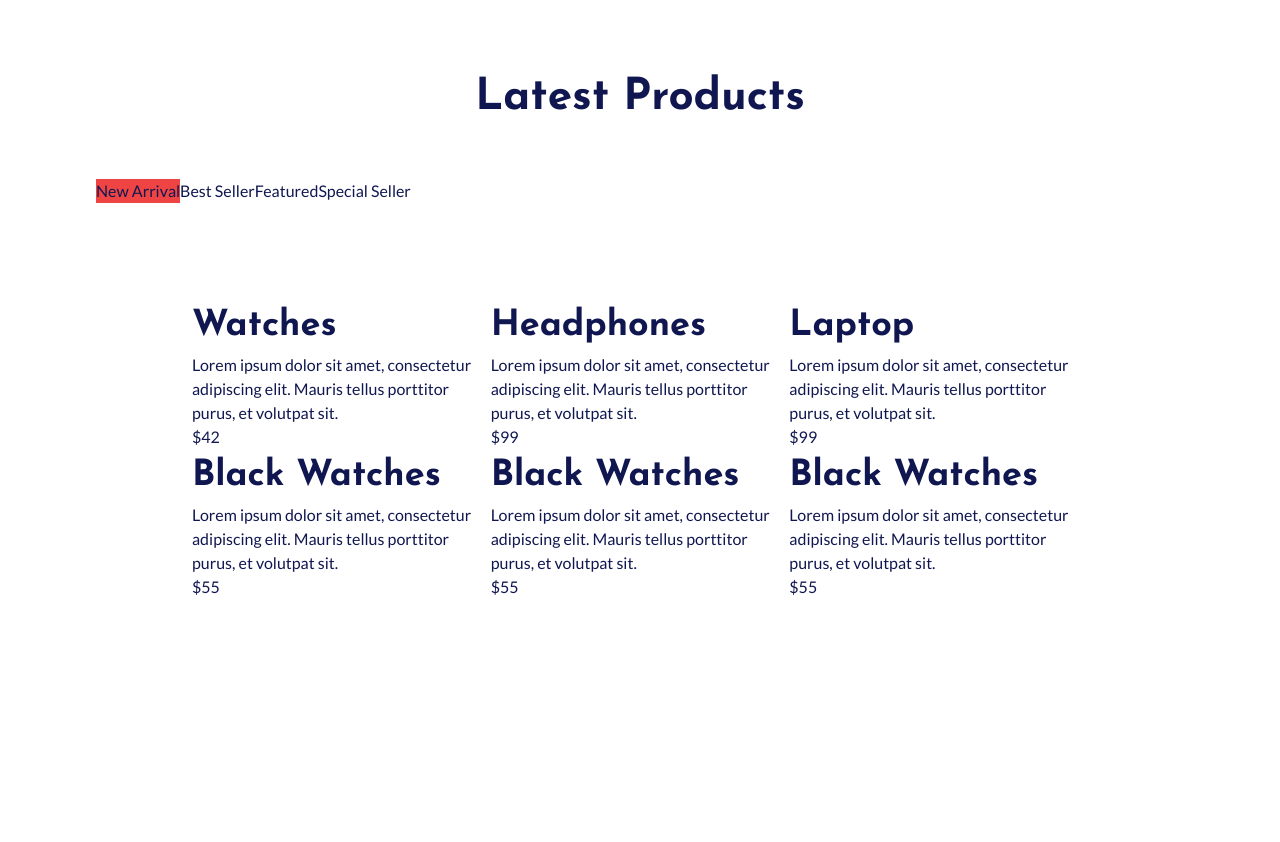
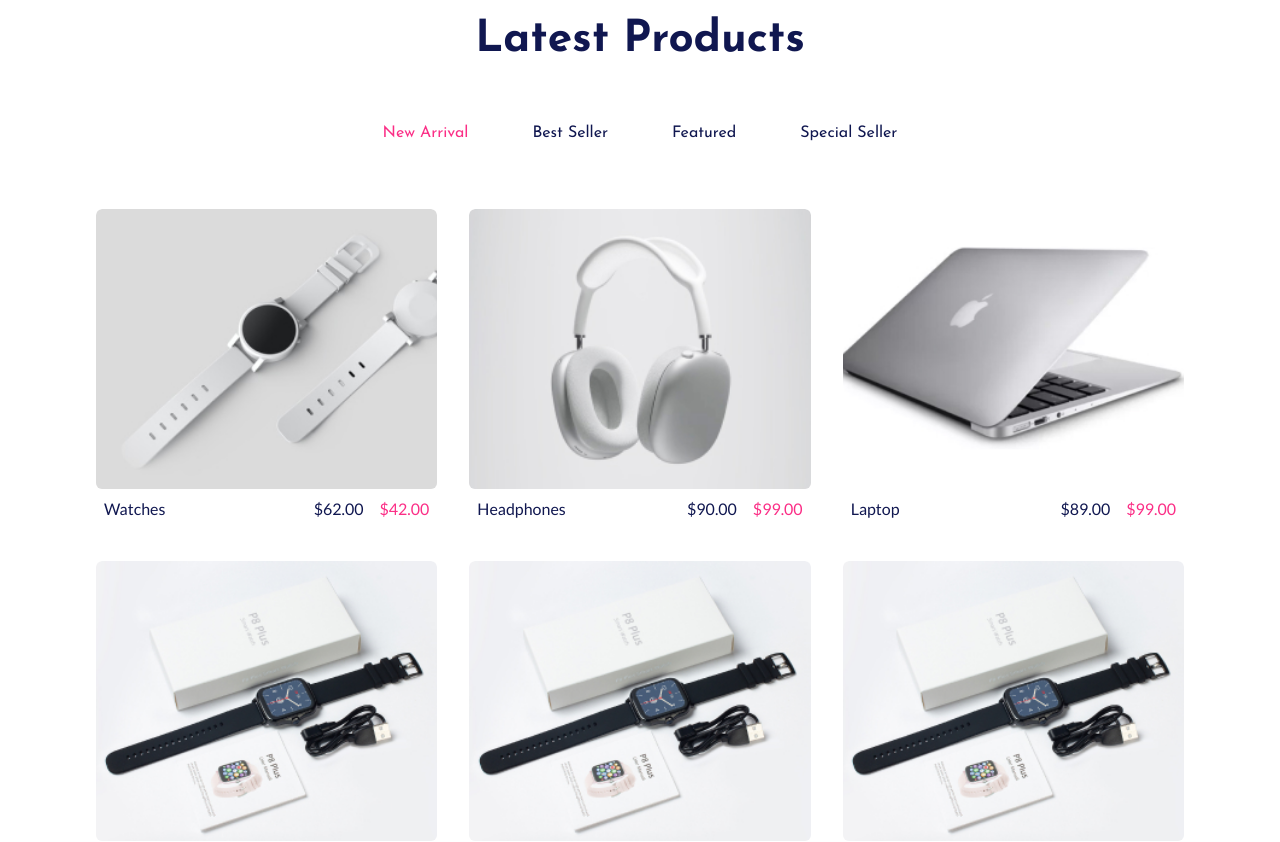
Before and after one commit to RochaDiego04/Hekto, a React (Vite) app: page / in a window 1280 px wide. Shown: the part 1440-2282 px from the top of the page. Built offline with nearby package versions, Linux system fonts and the light colour scheme; data requests are answered from the project's data file.

Commit message:
feat [featured-products]: Product cards design splited for different product cards, design of featured product cards implemented
TODO: still missing the different endpoints and http functions

```diff
--- a/src/components/FeaturedProducts.tsx
+++ b/src/components/FeaturedProducts.tsx
@@ -12,39 +12,39 @@ export default function FeaturedProducts() {
     isError,
     error,
   } = useQuery<ProductInfo[], FetchError>({
-    queryKey: ["featuredProducts", { limit: 6 }],
-    queryFn: ({ signal }) => fetchFeaturedProducts({ signal, limit: 6 }),
+    queryKey: ["featuredProducts"],
+    queryFn: fetchFeaturedProducts,
   });
 
-  if (isLoading)
+  const renderContent = () => {
+    if (isLoading) {
+      return <DotLoader color="#f0056a" className="mx-auto" />;
+    }
+
+    if (isError) {
       return (
-      <section className="p-maxContainer md:p-24">
-        <h2 className="text-center mb-12">Featured Products</h2>
-        <DotLoader color="#f0056a" className="mx-auto"></DotLoader>
-      </section>
-    );
-
-  if (isError)
-    return (
-      <section className="p-maxContainer md:p-24 bg-dangerLight">
-        <h2 className="text-center mb-12">Featured Products</h2>
-        <p className=" text-black">
+        <div className="bg-dangerLight">
+          <p className="text-black">
             <span className="bold text-danger">Error Code:</span>{" "}
             {error.code ?? "N/A"}
           </p>
-        <p className=" text-black">
+          <p className="text-black">
             <span className="bold text-danger">Error Message:</span>{" "}
             {error.message ?? "N/A"}
           </p>
-      </section>
+        </div>
       );
+    }
+
+    return featuredProductsData ? (
+      <ProductSlider productsInfo={featuredProductsData} />
+    ) : null;
+  };
 
   return (
     <section className="p-maxContainer md:p-24">
-      <h2 className="text-center mb-12">Featured Products</h2>
-      {featuredProductsData && (
-        <ProductSlider productsInfo={featuredProductsData} />
-      )}
+      <h2 className="text-center">Featured Products</h2>
+      {renderContent()}
     </section>
   );
 }
--- a/src/components/ProductCard/ProductCard.css
+++ b/src/components/ProductCard/ProductCard.css
@@ -6,7 +6,7 @@
 }
 
 .productCard:hover {
-  box-shadow: 0.6rem 2.5rem 2rem 0rem rgba(16, 23, 80, 0.2);
+  box-shadow: 0.6rem 1.2rem 1.7rem 0rem rgba(16, 23, 80, 0.2);
   transform: translateY(-1.5rem);
 }
 
@@ -52,6 +52,39 @@
   margin-bottom: 0.3rem;
 }
 
+/* STYLES FOR CARD 2 */
+.productCard--2 {
+  overflow: hidden;
+}
+
+.productCard--2:hover .productCard--2__topSection__optionButtons {
+  display: flex;
+  flex-direction: column;
+}
+
+.productCard--2__topSection {
+  display: grid;
+  grid-template-columns: 1fr;
+  grid-template-rows: 1fr;
+}
+
+.productCard--2__topSection img {
+  grid-column: 1 / 1;
+  grid-row: 1 / 1;
+}
+
+.productCard--2__topSection__optionButtons {
+  grid-column: 1 / 1;
+  grid-row: 1 / 2;
+  align-self: end;
+
+  display: none;
+  gap: 0.2rem;
+  margin: 0.5rem;
+
+  animation: moveInBottom 0.5s ease-in-out;
+}
+
 @keyframes moveInTop {
   0% {
     opacity: 0;
@@ -62,3 +95,14 @@
     transform: translateY(0);
   }
 }
+
+@keyframes moveInBottom {
+  0% {
+    opacity: 0;
+    transform: translateY(15px) scale(0.9);
+  }
+  100% {
+    opacity: 1;
+    transform: translateY(0) scale(1);
+  }
+}
--- /dev/null
+++ b/src/components/ProductCard/ProductCard2.tsx
@@ -0,0 +1,72 @@
+import CartIcon from "../../assets/CartIcon";
+import HeartIcon from "../../assets/HeartIcon";
+import ZoomIcon from "../../assets/ZoomIcon";
+import Button from "../Button/Button";
+
+import { Link } from "react-router-dom";
+import { ProductInfo } from "../../interfaces/ProductInfo";
+import { formatter } from "../../util/formatPrice";
+
+type ProductCard2Props = {
+  productInfo: ProductInfo;
+};
+
+export default function ProductCard2({ productInfo }: ProductCard2Props) {
+  return (
+    <div className="productCard--2 bg-whiteshadow-lg rounded-md">
+      <Link to={`/products/${productInfo.id}`}>
+        <div className="productCard--2__topSection">
+          <img
+            src={productInfo.images[0]}
+            alt={productInfo.title}
+            className="w-full h-[35vh] object-cover rounded-md"
+          />
+          <OptionButtons />
+        </div>
+
+        <div className="p-2 flex">
+          <p className="mr-auto">{productInfo.title}</p>
+          <div className="justify-self-end flex gap-4">
+            {productInfo.discountPrice ? (
+              <>
+                <p className="text-dark">
+                  {formatter.format(productInfo.discountPrice)}
+                </p>
+                <p className="text-primary">
+                  {formatter.format(productInfo.price)}
+                </p>
+              </>
+            ) : (
+              <p className="text-primary">
+                {formatter.format(productInfo.price)}
+              </p>
+            )}
+          </div>
+        </div>
+      </Link>
+    </div>
+  );
+}
+
+const OptionButtons = () => (
+  <div className="productCard--2__topSection__optionButtons">
+    <Button
+      mode="option"
+      className="items-center w-9 h-9"
+      href="#"
+      Icon={() => <CartIcon fillColor="#7e33e0" width="18px" height="18px" />}
+    ></Button>
+    <Button
+      mode="option"
+      className="items-center w-9 h-9"
+      href="#"
+      Icon={() => <HeartIcon fillColor="#7e33e0" width="18px" height="18px" />}
+    ></Button>
+    <Button
+      mode="option"
+      className="items-center w-9 h-9"
+      href="#"
+      Icon={() => <ZoomIcon fillColor="#7e33e0" width="18px" height="18px" />}
+    ></Button>
+  </div>
+);
--- /dev/null
+++ b/src/components/ProductCard/ProductCardWrapper.tsx
@@ -0,0 +1,22 @@
+import ProductCard1 from "./ProductCard1";
+import { ProductInfo } from "../../interfaces/ProductInfo";
+import ProductCard2 from "./ProductCard2";
+
+type ProductCardWrapperProps = {
+  mode: "productCard1" | "productCard2";
+  productInfo: ProductInfo;
+};
+
+export default function ProductCardWrapper({
+  mode,
+  productInfo,
+}: ProductCardWrapperProps) {
+  switch (mode) {
+    case "productCard1":
+      return <ProductCard1 productInfo={productInfo} />;
+    case "productCard2":
+      return <ProductCard2 productInfo={productInfo} />;
+    default:
+      return null;
+  }
+}
--- a/src/components/Slider/ProductSlider.tsx
+++ b/src/components/Slider/ProductSlider.tsx
@@ -1,8 +1,8 @@
 import { useMemo, useState } from "react";
 import { Minus } from "lucide-react";
 import { ProductInfo } from "../../interfaces/ProductInfo";
-import ProductCard from "../ProductCard/ProductCard";
 import "./CardSlider.css";
+import ProductCardWrapper from "../ProductCard/ProductCardWrapper";
 
 const ITEMS_PER_SLIDE = 4;
 
@@ -36,13 +36,17 @@ export default function ProductSlider({ productsInfo }: ProductSliderProps) {
         {Array.from({ length: totalSlides }).map((_, gridSlideIndex) => (
           <div
             key={gridSlideIndex}
-            className={`grid grid-cols-2 md:grid-cols-${ITEMS_PER_SLIDE} gap-4 w-full min-w-full h-full card-slider--card p-10 pb-20 transition-transform duration-300`}
+            className={`grid grid-cols-2 md:grid-cols-${ITEMS_PER_SLIDE} gap-4 w-full min-w-full h-full card-slider--card px-10 pt-10 pb-20 transition-transform duration-300`}
             style={{
               transform: `translateX(${-100 * slideIndex}%)`,
             }}
           >
             {getProductsForSlide(gridSlideIndex).map((productInfo) => (
-              <ProductCard key={productInfo.id} productInfo={productInfo} />
+              <ProductCardWrapper
+                key={productInfo.id}
+                mode="productCard1"
+                productInfo={productInfo}
+              />
             ))}
           </div>
         ))}
--- a/src/components/Tabs/ProductTabs.tsx
+++ b/src/components/Tabs/ProductTabs.tsx
@@ -1,7 +1,12 @@
 import { ProductInfo } from "../../interfaces/ProductInfo";
 import { fetchFeaturedProducts } from "../../util/http";
+import ProductCardWrapper from "../ProductCard/ProductCardWrapper";
 
 import { TabsComponent } from "./TabsComponent";
+
+type SignalType = {
+  signal: AbortSignal | undefined;
+};
 
 export default function ProductTabs() {
   const limit = 6;
@@ -9,31 +14,35 @@ export default function ProductTabs() {
     {
       label: "New Arrival",
       queryKey: ["newArrivalProducts", { limit: limit }],
-      queryFn: ({ signal }) => fetchFeaturedProducts({ signal, limit }),
+      queryFn: ({ signal }: SignalType) =>
+        fetchFeaturedProducts({ signal, limit }),
     },
     {
       label: "Best Seller",
       queryKey: ["bestSellerProducts", { limit: limit }],
-      queryFn: ({ signal }) => fetchFeaturedProducts({ signal, limit }),
+      queryFn: ({ signal }: SignalType) =>
+        fetchFeaturedProducts({ signal, limit }),
     },
     {
       label: "Featured",
       queryKey: ["featuredProducts", { limit: limit }],
-      queryFn: ({ signal }) => fetchFeaturedProducts({ signal, limit }),
+      queryFn: ({ signal }: SignalType) =>
+        fetchFeaturedProducts({ signal, limit }),
     },
     {
       label: "Special Seller",
       queryKey: ["bestSellerProducts", { limit: limit }],
-      queryFn: ({ signal }) => fetchFeaturedProducts({ signal, limit }),
+      queryFn: ({ signal }: SignalType) =>
+        fetchFeaturedProducts({ signal, limit }),
     },
   ];
 
   const renderProduct = (product: ProductInfo) => (
-    <div key={product.id} className="product-card">
-      <h3>{product.title}</h3>
-      <p>{product.description}</p>
-      <p>${product.price}</p>
-    </div>
+    <ProductCardWrapper
+      key={product.id}
+      mode="productCard2"
+      productInfo={product}
+    />
   );
 
   return <TabsComponent tabs={tabs} renderProduct={renderProduct} />;
--- a/src/components/Tabs/TabsComponent.tsx
+++ b/src/components/Tabs/TabsComponent.tsx
@@ -3,6 +3,7 @@ import { useQuery } from "@tanstack/react-query";
 import { DotLoader } from "react-spinners";
 import FetchError from "../../classes/FetchError";
 import { ProductInfo } from "../../interfaces/ProductInfo";
+import Button from "../Button/Button";
 
 type TabsComponentProps = {
   tabs: {
@@ -28,20 +29,22 @@ export function TabsComponent({ tabs, renderProduct }: TabsComponentProps) {
   return (
     <div>
       {/* Tabs */}
-      <div className="tabs">
+      <div className="flex items-center justify-center gap-16 mb-16">
         {tabs.map((tab, index) => (
-          <button
+          <Button
             key={index}
-            className={`${tab.label === activeTab.label ? "bg-red-500" : ""}`}
+            className={`${
+              tab.label === activeTab.label ? "text-primary" : ""
+            } p-0`}
             onClick={() => setActiveTab(tab)}
           >
             {tab.label}
-          </button>
+          </Button>
         ))}
       </div>
 
       {/* Content */}
-      <section className="p-maxContainer md:p-24">
+      <div>
         {isLoading ? (
           <DotLoader color="#f0056a" className="mx-auto" />
         ) : isError ? (
@@ -56,11 +59,11 @@ export function TabsComponent({ tabs, renderProduct }: TabsComponentProps) {
             </p>
           </div>
         ) : (
-          <div className="grid grid-cols-3 grid-rows-2">
+          <div className="grid grid-cols-2 md:grid-cols-3 gap-8 grid-rows-2">
             {data && data.map((product) => renderProduct(product))}
           </div>
         )}
-      </section>
+      </div>
     </div>
   );
 }
```
Also changed, not shown: src/components/ProductCard/ProductCard1.tsx (renamed from src/components/ProductCard/ProductCard.tsx, +29 -32 lines). Lines whose indentation alone changed are shown as unchanged.
